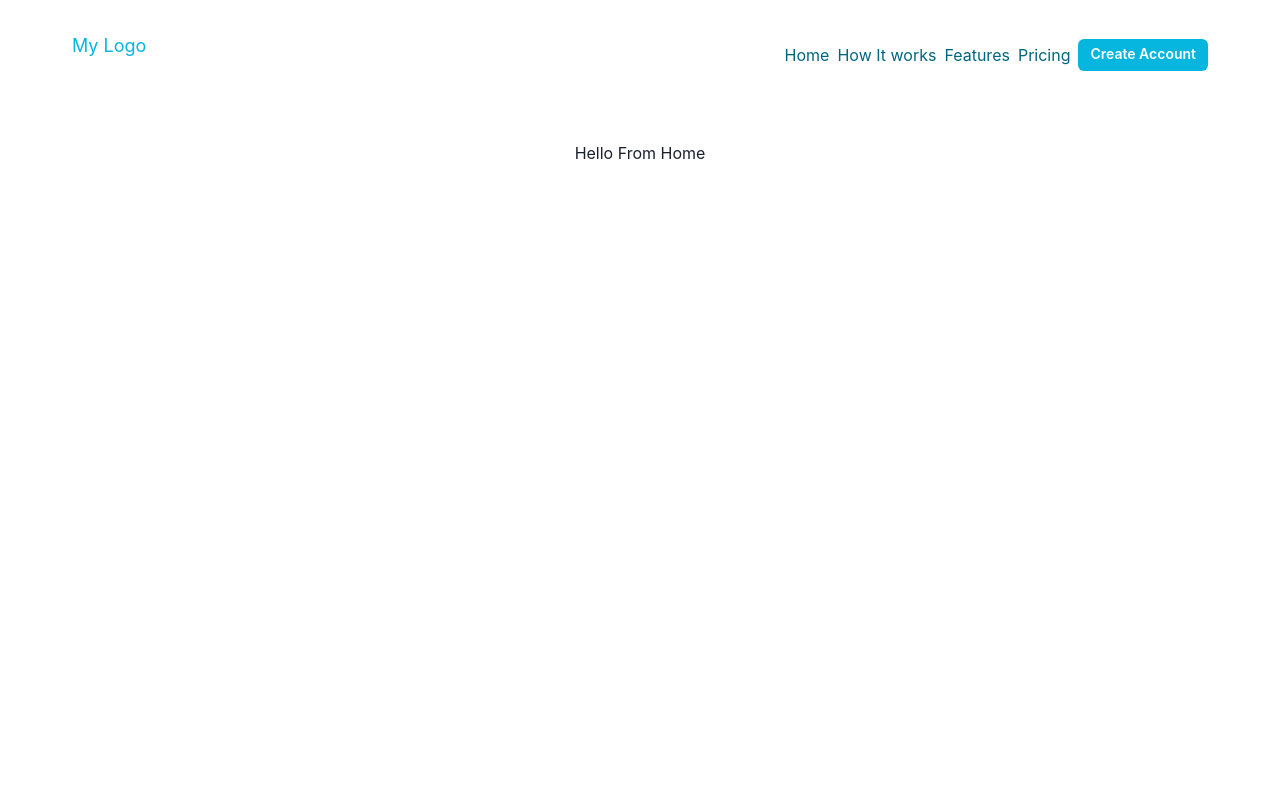
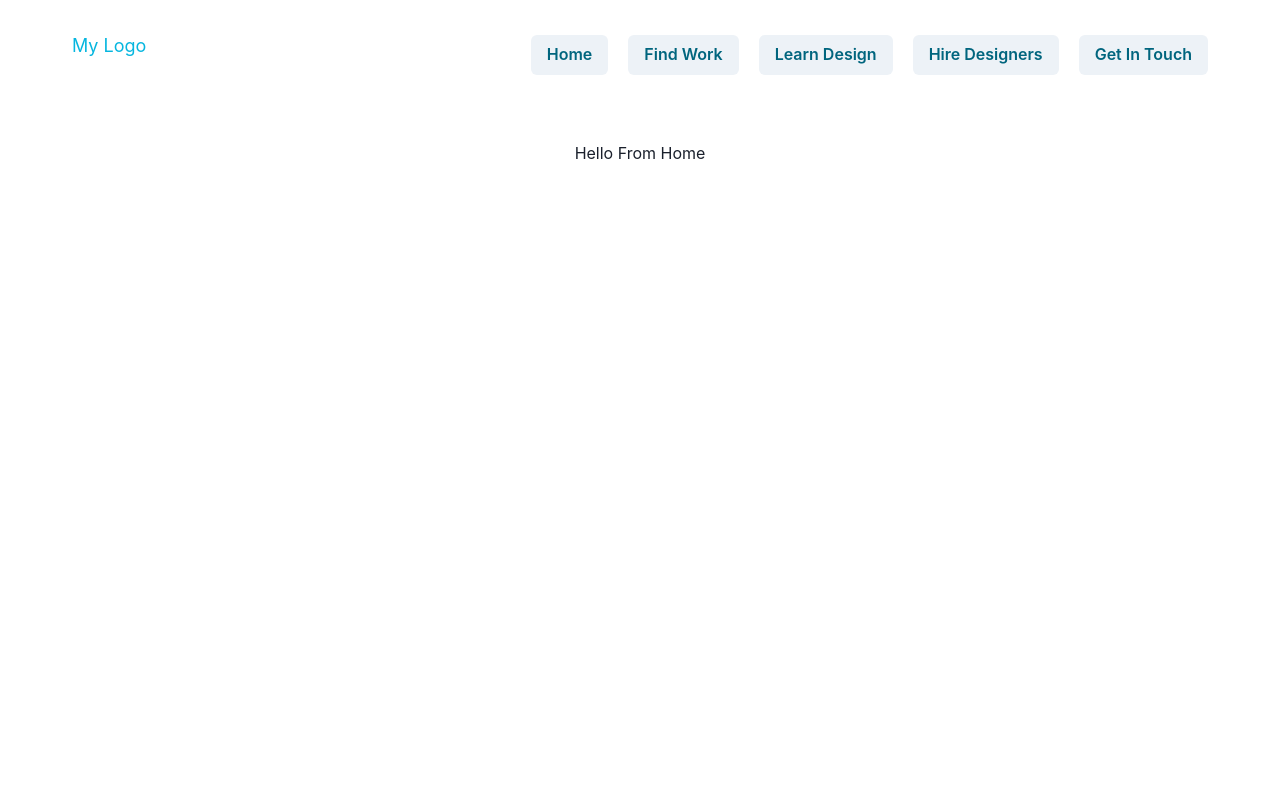
Before and after one commit to qasim9872/nextjs-chakra-ui, a Next.js app: page / in a window 1280 px wide. Shown: the top 800 px of the page. Built offline with nearby package versions, Linux system fonts and the light colour scheme.

Commit message:
wip with buttons

```diff
--- /dev/null
+++ b/src/components/sections/navbar/nav-item-container.tsx
@@ -0,0 +1,31 @@
+import { Flex, HStack } from "@chakra-ui/layout";
+import React from "react";
+import { NavItems } from "src/interfaces/nav-item";
+import { NavItem } from "./nav-item.component";
+
+export const NavItemContainer: React.FC<{ navItems: NavItems }> = ({
+    navItems,
+}) => {
+    return (
+        <HStack
+            spacing={5}
+            align="center"
+            justify={{
+                base: "center",
+                md: "space-between",
+                lg: "flex-end",
+            }}
+            direction={{
+                base: "column",
+                md: "row",
+                lg: "row",
+                xl: "row",
+            }}
+            pt={{ base: 4, lg: 0 }}
+        >
+            {navItems.map((navItem) => (
+                <NavItem {...navItem} />
+            ))}
+        </HStack>
+    );
+};
--- a/src/components/sections/navbar/nav-item.component.tsx
+++ b/src/components/sections/navbar/nav-item.component.tsx
@@ -1,21 +1,25 @@
 import React, { ComponentProps } from "react";
-import { Text } from "@chakra-ui/react";
+import { Button, Text } from "@chakra-ui/react";
 import Link from "next/link";
 
-export const NavItem: React.FC<
-    {
-        isLast?: boolean;
-        to: ComponentProps<typeof Link>["href"];
-    } & ComponentProps<typeof Text>
-> = ({ children, isLast = false, to = "/", ...rest }) => {
+import { NavItem as INavItem } from "src/interfaces/nav-item";
+
+export const NavItem: React.FC<INavItem & ComponentProps<typeof Text>> = ({
+    cta,
+    href,
+    label,
+}) => {
     return (
-        <Text
-            mb={{ base: isLast ? 0 : "2", sm: 0 }}
-            mr={{ base: 0, sm: isLast ? 0 : "2" }}
-            display="block"
-            {...rest}
-        >
-            <Link href={to}>{children}</Link>
-        </Text>
+        // <Text
+        //     mb={{ base: isLast ? 0 : "2", sm: 0 }}
+        //     mr={{ base: 0, sm: isLast ? 0 : "2" }}
+        //     display="block"
+        //     {...rest}
+        // >
+        //     <Link href={to}>{children}</Link>
+        // </Text>
+        <Button>
+            <Link href={href}>{label}</Link>
+        </Button>
     );
 };
--- a/src/components/sections/navbar/navbar.component.tsx
+++ b/src/components/sections/navbar/navbar.component.tsx
@@ -1,12 +1,15 @@
 import React from "react";
-import { Box, Flex, Button, useDisclosure } from "@chakra-ui/react";
+import { Box, Flex, useDisclosure } from "@chakra-ui/react";
 
-import { NavItem } from "./nav-item.component";
 import { MobileToggle } from "./mobile-toggle.component";
 import { NavItems } from "src/interfaces/nav-item";
 import { NavbarLogo } from "./navbar-logo.component";
+import { NavItemContainer } from "./nav-item-container";
 
-export const Navbar: React.FC<{ navItems: NavItems }> = (props) => {
+export const Navbar: React.FC<{ navItems: NavItems }> = ({
+    navItems,
+    ...props
+}) => {
     const { isOpen, onToggle } = useDisclosure();
 
     return (
@@ -32,44 +35,7 @@ export const Navbar: React.FC<{ navItems: NavItems }> = (props) => {
                 display={{ base: isOpen ? "block" : "none", md: "block" }}
                 flexBasis={{ base: "100%", md: "auto" }}
             >
-                <Flex
-                    align="center"
-                    justify={{
-                        base: "center",
-                        md: "space-between",
-                        lg: "flex-end",
-                    }}
-                    direction={{
-                        base: "column",
-                        md: "row",
-                        lg: "row",
-                        xl: "row",
-                    }}
-                    pt={{ base: 4, lg: 0 }}
-                >
-                    <NavItem to="/">Home</NavItem>
-                    <NavItem to="/how">How It works </NavItem>
-                    <NavItem to="/faetures">Features </NavItem>
-                    <NavItem to="/pricing">Pricing </NavItem>
-                    <NavItem to="/signup" isLast>
-                        <Button
-                            size="sm"
-                            rounded="md"
-                            color={["brand.500", "brand.500", "white", "white"]}
-                            bg={["white", "white", "brand.500", "brand.500"]}
-                            _hover={{
-                                bg: [
-                                    "brand.100",
-                                    "brand.100",
-                                    "brand.600",
-                                    "brand.600",
-                                ],
-                            }}
-                        >
-                            Create Account
-                        </Button>
-                    </NavItem>
-                </Flex>
+                <NavItemContainer navItems={navItems} />
             </Box>
         </Flex>
     );
--- a/src/definitions/chakra/theme/components/button.ts
+++ b/src/definitions/chakra/theme/components/button.ts
@@ -1,12 +1,7 @@
 export default {
+    base: {
+        size: "sm",
+    },
     // Styles for the visual style variations
-    variants: {
-        cta: {
-            color: "white",
-            bg: "brand.400",
-            _hover: {
-                bg: "brand.600",
-            },
-        },
-    },
+    variants: {},
 };
```
